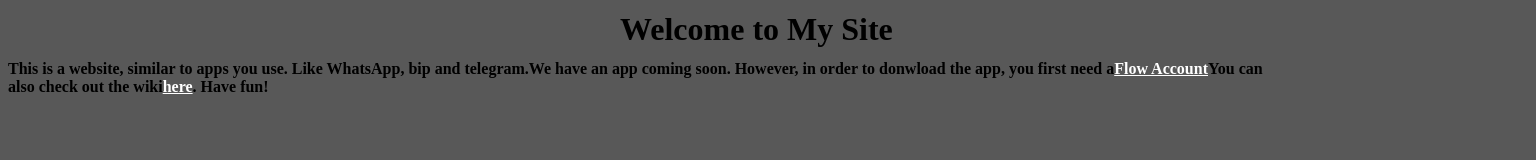
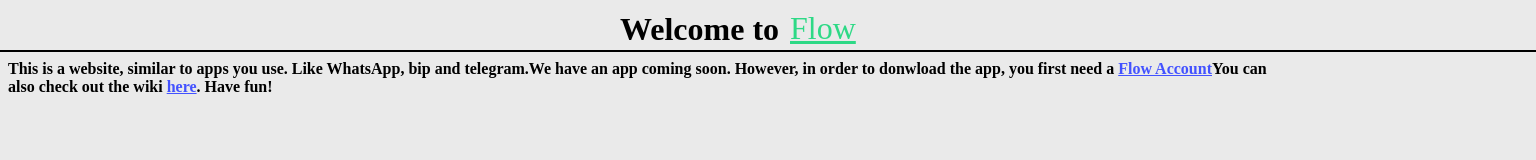
Before and after one commit to nonscriptedd/WebsiteTest, a plain HTML site: page code/index.html in a window 1280 px wide. Shown: the whole page, 1536 px wide, since content can reach past the window. Drawn offline with Linux system fonts and the light colour scheme; a script that the page names is missing.

Commit message:
title-change

```diff
--- a/code/back.css
+++ b/code/back.css
@@ -1,9 +1,9 @@
 body {
-    background-color: #585858;
+    background-color: #eaeaea;
 }
 
 a {
-    color: white;
+    color: rgb(67, 82, 255);
 }
 
 .header1 {
@@ -16,3 +16,21 @@ a {
     position: absolute;
     top: 60px;
 }
+
+.flow {
+    color: rgb(46, 217, 134);
+    position: absolute;
+    left: 170px;
+    top: 20px;
+    font-size: xx-large;
+}
+
+.topline {
+    background-color: black;
+    height: 2px;
+    color: #eaeaea;
+    position: absolute;
+    left: -700px;
+    top: 60px;
+    width: 1616px;
+}
--- a/code/index.html
+++ b/code/index.html
@@ -9,9 +9,11 @@
 </head>
 <body>
     <header class="header1">
-        <h1>Welcome to My Site</h1>
+        <h1>Welcome to </h1>
+        <u class="flow">Flow</u>
+        <div class="topline"><p>:)</p></div>
     </header>
-<b class="text1">This is a website, similar to apps you use. Like WhatsApp, bip and telegram.We have an app coming soon. However, in order to donwload the app, you first need a<a href="flow-accounts.html" class="anchor1">Flow Account</a>You can also check out the wiki<a href="wiki.html">here</a>. Have fun!</b>
+<b class="text1">This is a website, similar to apps you use. Like WhatsApp, bip and telegram.We have an app coming soon. However, in order to donwload the app, you first need a <a href="flow-accounts.html" class="anchor1">Flow Account</a>You can also check out the wiki <a href="wiki.html">here</a>. Have fun!</b>
     <script src="script.js"></script>
 </body>
 </html>
```
